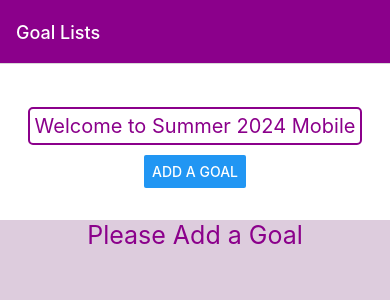
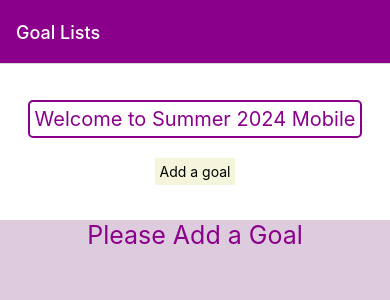
Before and after one commit to cold-flatwhite/Summer24, a React Native app: screen /Home in a window 390 px wide. Shown: the top 300 px of the page. Built offline with nearby package versions, Linux system fonts and the light colour scheme.

Commit message:
render add a goal button using pressableButton

```diff
--- a/Component/Home.js
+++ b/Component/Home.js
@@ -12,6 +12,7 @@ import Header from "./Header";
 import Input from "./Input";
 import { useState } from "react";
 import GoalItem from "./GoalItem";
+import PressableButton from "./PressableButton";
 
 export default function Home({navigation}) {
   const appName = "Summer 2024 Mobile";
@@ -50,12 +51,13 @@ export default function Home({navigation}) {
     <SafeAreaView style={styles.container}>
       <View style={styles.topContainer}>
         <Header appName={appName} theme="dark" />
-        <Button
-          title="Add a goal"
-          onPress={() => {
+        <PressableButton pressedFunction={() => {
             setModalVisible(true);
           }}
-        />
+          componentStyle={styles.textStyle}
+          >
+          <Text>Add a goal</Text>
+        </PressableButton>
       </View>
 
       <Input
--- a/Component/PressableButton.js
+++ b/Component/PressableButton.js
@@ -22,6 +22,8 @@ const styles = StyleSheet.create({
         backgroundColor: "pink",
       },
     defaultStyle : {
+        margin : 10,
+        padding : 5,
         backgroundColor : "beige",
     }
 });
```
